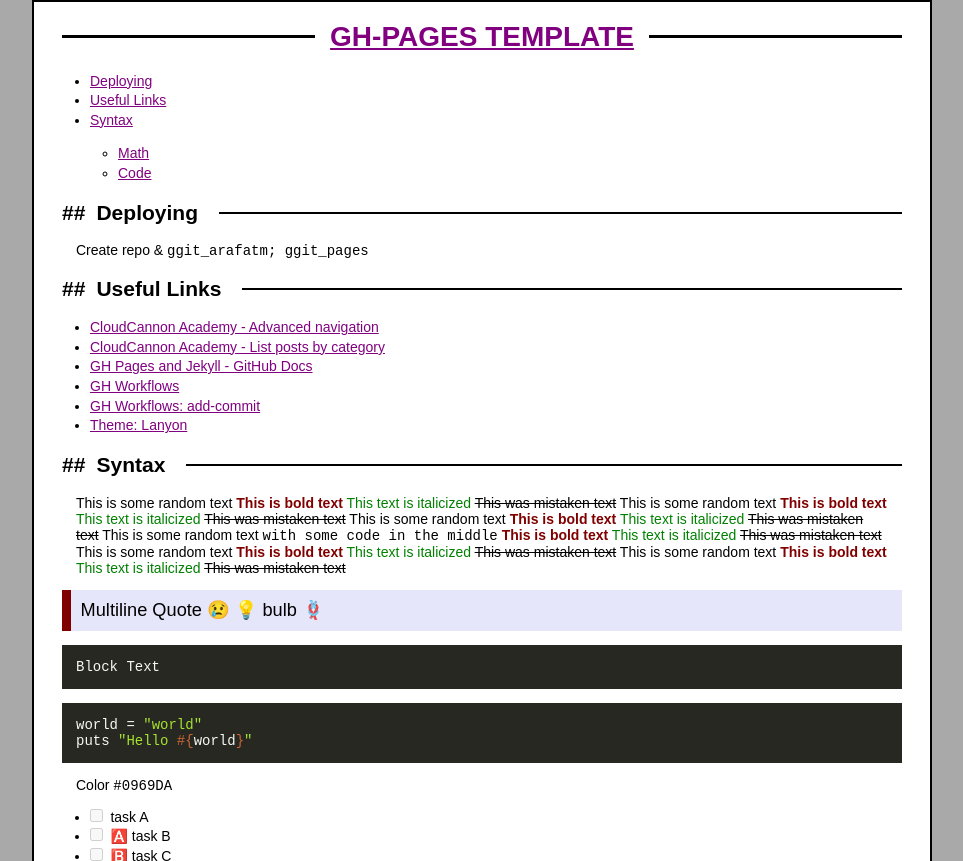
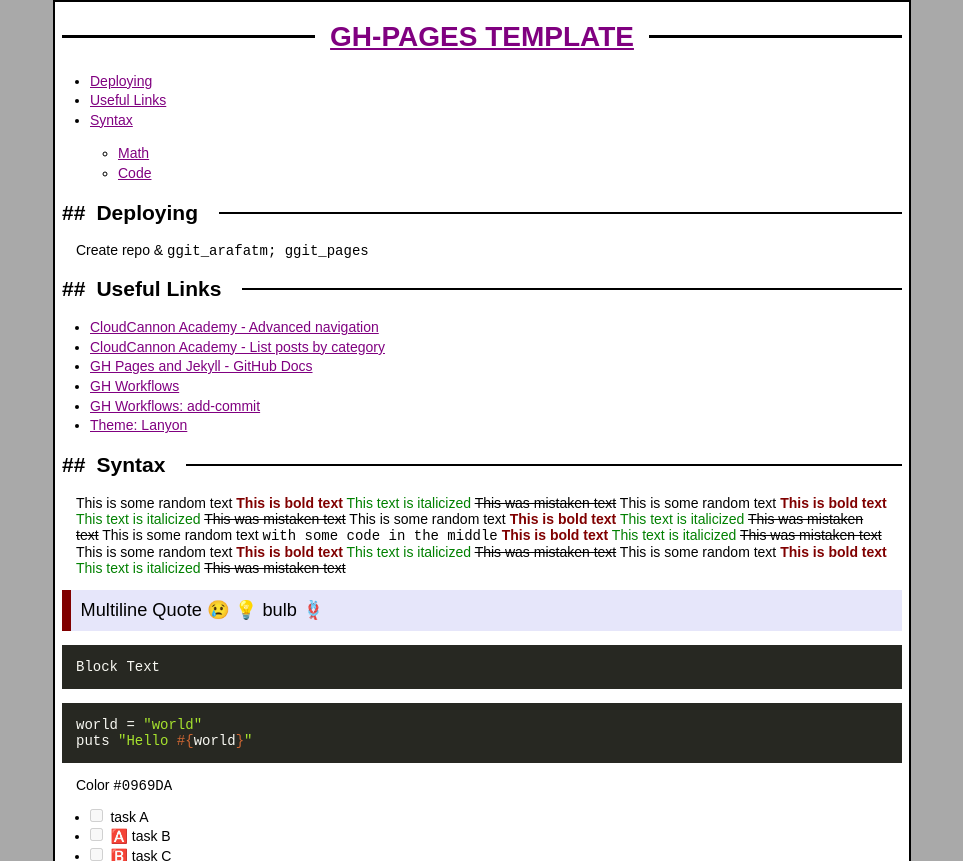
Before and after one commit to arafatm/ghp, a Jekyll site: the page built from readme.md, in a window 1280 px wide. Shown: the top 861 px of the page, without its empty margins (158-1121 px from the left). Built offline with Jekyll 4.4.1, drawn with Linux system fonts in a browser that asks for light colours; emoji names are drawn with the system emoji font; formulas are drawn with MathJax 3; the repository's description, which GitHub fills in, is left out; grey boxes are pictures that could not be loaded.

Commit message:
style.css

```diff
--- a/assets/css/style.css
+++ b/assets/css/style.css
@@ -1,6 +1,6 @@
 html { background-color: darkgrey; }
 header {}
-body { font: 14px sans-serif; max-width: 60em; background-color: white; margin: 0em auto; padding: 0 2em; border: 2px solid black; }
+body { font: 14px sans-serif; max-width: 60em; background-color: white; margin: 0em auto; padding: 0 1ex; border: 2px solid black; }
 footer { margin: 1em; padding: 1ex 5ex; border: 0.1ex solid black; text-align: center;}
 
 h1 { text-transform: uppercase; color: black; display: flex; align-items: center; }
```
